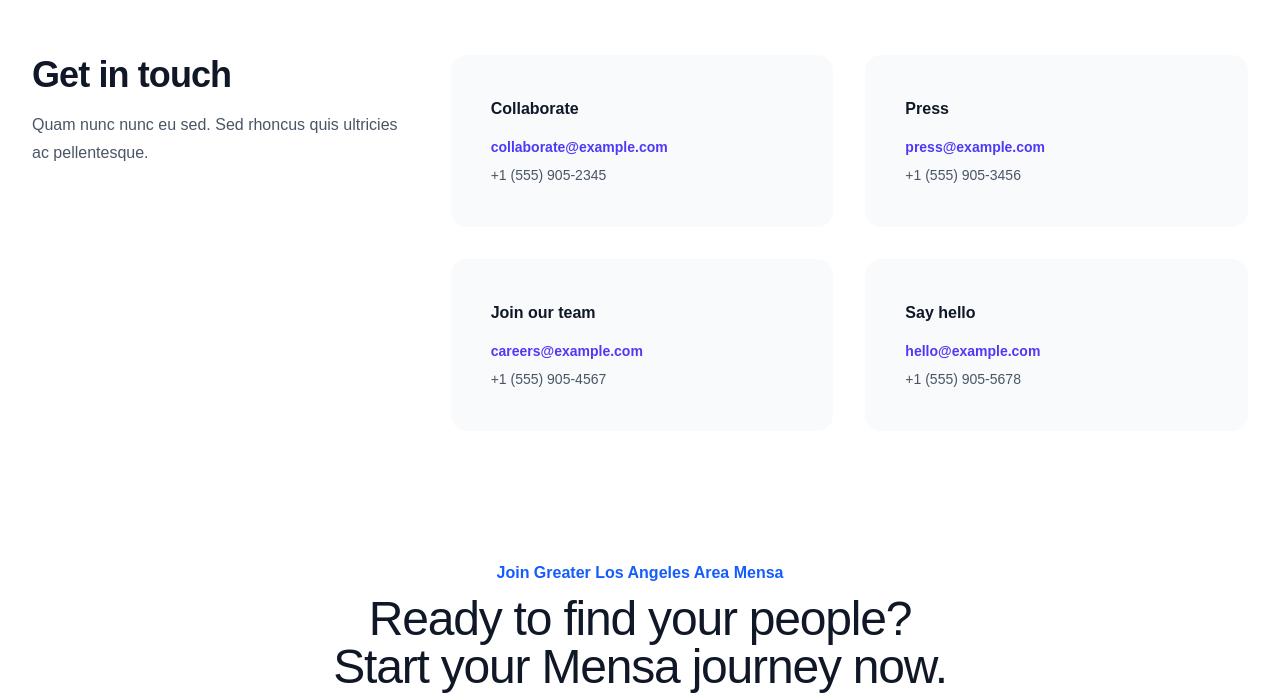
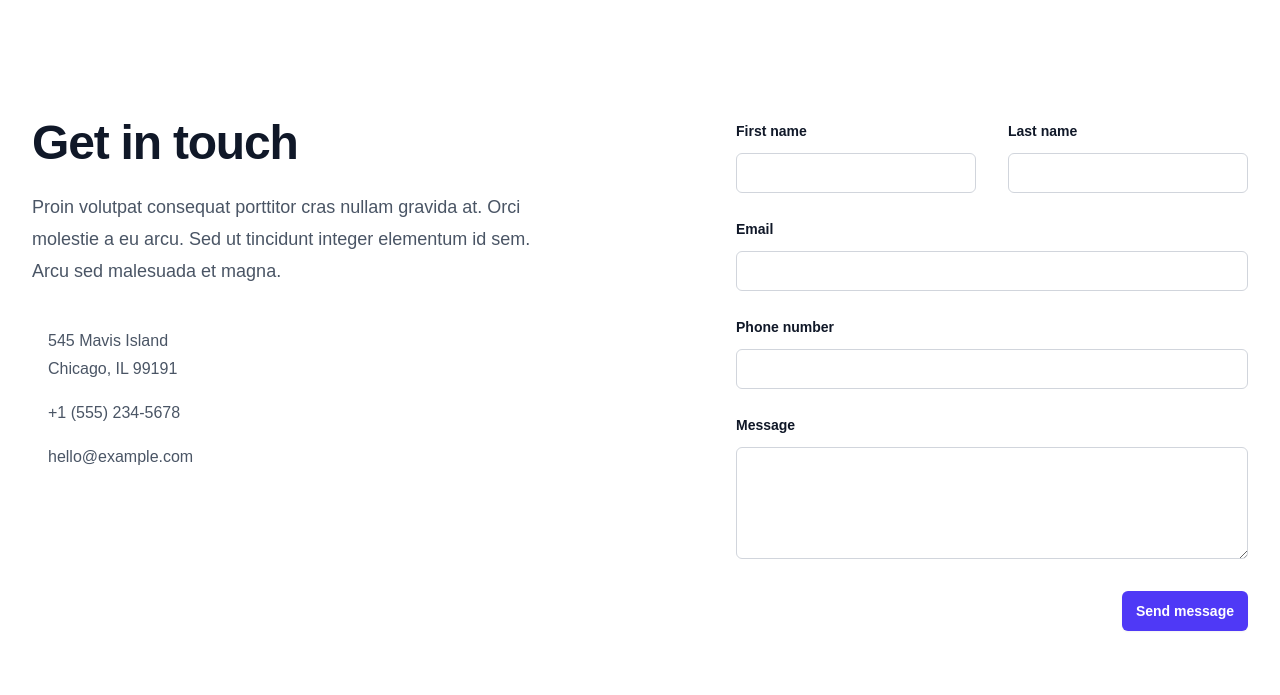
Before and after one commit to anreyw/glaam-web, a Next.js app: page / in a window 1280 px wide. Shown: the part 2529-3224 px from the top of the page. Built offline with nearby package versions, Linux system fonts and the light colour scheme; a web font is replaced by a local one.

Commit message:
Change Contact component template

```diff
--- a/src/components/Contact.tsx
+++ b/src/components/Contact.tsx
@@ -2,111 +2,161 @@
 
 export default function Contact(): JSX.Element {
   return (
-    <div className="bg-white py-8 sm:py-16 dark:bg-gray-900">
-      <div className="mx-auto max-w-7xl px-6 lg:px-8">
-        <div className="mx-auto max-w-2xl divide-y divide-gray-100 lg:mx-0 lg:max-w-none dark:divide-white/10">
-          <div className="grid grid-cols-1 gap-10 py-16 lg:grid-cols-3">
-            <div>
-              <h2 className="text-4xl font-semibold tracking-tight text-pretty text-gray-900 dark:text-white">
+    <div className="relative isolate bg-white dark:bg-gray-900">
+      <div className="mx-auto grid max-w-7xl grid-cols-1 lg:grid-cols-2">
+        <div className="relative px-6 pt-24 pb-20 sm:pt-32 lg:static lg:px-8 lg:py-48">
+          <div className="mx-auto max-w-xl lg:mx-0 lg:max-w-lg">
+            <h2 className="text-4xl font-semibold tracking-tight text-pretty text-gray-900 sm:text-5xl dark:text-white">
               Get in touch
             </h2>
-              <p className="mt-4 text-base/7 text-gray-600 dark:text-gray-400">
-                Quam nunc nunc eu sed. Sed rhoncus quis ultricies ac
-                pellentesque.
+            <p className="mt-6 text-lg/8 text-gray-600 dark:text-gray-400">
+              Proin volutpat consequat porttitor cras nullam gravida at. Orci
+              molestie a eu arcu. Sed ut tincidunt integer elementum id sem.
+              Arcu sed malesuada et magna.
             </p>
+            <dl className="mt-10 space-y-4 text-base/7 text-gray-600 dark:text-gray-300">
+              <div className="flex gap-x-4">
+                <dt className="flex-none">
+                  <span className="sr-only">Address</span>
+                </dt>
+                <dd>
+                  545 Mavis Island
+                  <br />
+                  Chicago, IL 99191
+                </dd>
               </div>
-            <div className="grid grid-cols-1 gap-6 sm:grid-cols-2 lg:col-span-2 lg:gap-8">
-              <div className="rounded-2xl bg-gray-50 p-10 dark:bg-gray-800/50">
-                <h3 className="text-base/7 font-semibold text-gray-900 dark:text-white">
-                  Collaborate
-                </h3>
-                <dl className="mt-3 space-y-1 text-sm/6 text-gray-600 dark:text-gray-400">
-                  <div>
-                    <dt className="sr-only">Email</dt>
+              <div className="flex gap-x-4">
+                <dt className="flex-none">
+                  <span className="sr-only">Telephone</span>
+                </dt>
                 <dd>
                   <a
-                        href="mailto:collaborate@example.com"
-                        className="font-semibold text-indigo-600 dark:text-indigo-400"
+                    href="tel:+1 (555) 234-5678"
+                    className="hover:text-gray-900 dark:hover:text-white"
                   >
-                        collaborate@example.com
+                    +1 (555) 234-5678
                   </a>
                 </dd>
               </div>
-                  <div className="mt-1">
-                    <dt className="sr-only">Phone number</dt>
-                    <dd>+1 (555) 905-2345</dd>
-                  </div>
-                </dl>
-              </div>
-              <div className="rounded-2xl bg-gray-50 p-10 dark:bg-gray-800/50">
-                <h3 className="text-base/7 font-semibold text-gray-900 dark:text-white">
-                  Press
-                </h3>
-                <dl className="mt-3 space-y-1 text-sm/6 text-gray-600 dark:text-gray-400">
-                  <div>
-                    <dt className="sr-only">Email</dt>
-                    <dd>
-                      <a
-                        href="mailto:press@example.com"
-                        className="font-semibold text-indigo-600 dark:text-indigo-400"
-                      >
-                        press@example.com
-                      </a>
-                    </dd>
-                  </div>
-                  <div className="mt-1">
-                    <dt className="sr-only">Phone number</dt>
-                    <dd>+1 (555) 905-3456</dd>
-                  </div>
-                </dl>
-              </div>
-              <div className="rounded-2xl bg-gray-50 p-10 dark:bg-gray-800/50">
-                <h3 className="text-base/7 font-semibold text-gray-900 dark:text-white">
-                  Join our team
-                </h3>
-                <dl className="mt-3 space-y-1 text-sm/6 text-gray-600 dark:text-gray-400">
-                  <div>
-                    <dt className="sr-only">Email</dt>
-                    <dd>
-                      <a
-                        href="mailto:careers@example.com"
-                        className="font-semibold text-indigo-600 dark:text-indigo-400"
-                      >
-                        careers@example.com
-                      </a>
-                    </dd>
-                  </div>
-                  <div className="mt-1">
-                    <dt className="sr-only">Phone number</dt>
-                    <dd>+1 (555) 905-4567</dd>
-                  </div>
-                </dl>
-              </div>
-              <div className="rounded-2xl bg-gray-50 p-10 dark:bg-gray-800/50">
-                <h3 className="text-base/7 font-semibold text-gray-900 dark:text-white">
-                  Say hello
-                </h3>
-                <dl className="mt-3 space-y-1 text-sm/6 text-gray-600 dark:text-gray-400">
-                  <div>
-                    <dt className="sr-only">Email</dt>
+              <div className="flex gap-x-4">
+                <dt className="flex-none">
+                  <span className="sr-only">Email</span>
+                </dt>
                 <dd>
                   <a
                     href="mailto:hello@example.com"
-                        className="font-semibold text-indigo-600 dark:text-indigo-400"
+                    className="hover:text-gray-900 dark:hover:text-white"
                   >
                     hello@example.com
                   </a>
                 </dd>
               </div>
-                  <div className="mt-1">
-                    <dt className="sr-only">Phone number</dt>
-                    <dd>+1 (555) 905-5678</dd>
-                  </div>
             </dl>
           </div>
         </div>
+        <form
+          action="#"
+          method="POST"
+          className="px-6 pt-20 pb-24 sm:pb-32 lg:px-8 lg:py-48"
+        >
+          <div className="mx-auto max-w-xl lg:mr-0 lg:max-w-lg">
+            <div className="grid grid-cols-1 gap-x-8 gap-y-6 sm:grid-cols-2">
+              <div>
+                <label
+                  htmlFor="first-name"
+                  className="block text-sm/6 font-semibold text-gray-900 dark:text-white"
+                >
+                  First name
+                </label>
+                <div className="mt-2.5">
+                  <input
+                    id="first-name"
+                    name="first-name"
+                    type="text"
+                    autoComplete="given-name"
+                    className="block w-full rounded-md bg-white px-3.5 py-2 text-base text-gray-900 outline-1 -outline-offset-1 outline-gray-300 placeholder:text-gray-400 focus:outline-2 focus:-outline-offset-2 focus:outline-indigo-600 dark:bg-white/5 dark:text-white dark:outline-white/10 dark:placeholder:text-gray-500 dark:focus:outline-indigo-500"
+                  />
                 </div>
               </div>
+              <div>
+                <label
+                  htmlFor="last-name"
+                  className="block text-sm/6 font-semibold text-gray-900 dark:text-white"
+                >
+                  Last name
+                </label>
+                <div className="mt-2.5">
+                  <input
+                    id="last-name"
+                    name="last-name"
+                    type="text"
+                    autoComplete="family-name"
+                    className="block w-full rounded-md bg-white px-3.5 py-2 text-base text-gray-900 outline-1 -outline-offset-1 outline-gray-300 placeholder:text-gray-400 focus:outline-2 focus:-outline-offset-2 focus:outline-indigo-600 dark:bg-white/5 dark:text-white dark:outline-white/10 dark:placeholder:text-gray-500 dark:focus:outline-indigo-500"
+                  />
+                </div>
+              </div>
+              <div className="sm:col-span-2">
+                <label
+                  htmlFor="email"
+                  className="block text-sm/6 font-semibold text-gray-900 dark:text-white"
+                >
+                  Email
+                </label>
+                <div className="mt-2.5">
+                  <input
+                    id="email"
+                    name="email"
+                    type="email"
+                    autoComplete="email"
+                    className="block w-full rounded-md bg-white px-3.5 py-2 text-base text-gray-900 outline-1 -outline-offset-1 outline-gray-300 placeholder:text-gray-400 focus:outline-2 focus:-outline-offset-2 focus:outline-indigo-600 dark:bg-white/5 dark:text-white dark:outline-white/10 dark:placeholder:text-gray-500 dark:focus:outline-indigo-500"
+                  />
+                </div>
+              </div>
+              <div className="sm:col-span-2">
+                <label
+                  htmlFor="phone-number"
+                  className="block text-sm/6 font-semibold text-gray-900 dark:text-white"
+                >
+                  Phone number
+                </label>
+                <div className="mt-2.5">
+                  <input
+                    id="phone-number"
+                    name="phone-number"
+                    type="tel"
+                    autoComplete="tel"
+                    className="block w-full rounded-md bg-white px-3.5 py-2 text-base text-gray-900 outline-1 -outline-offset-1 outline-gray-300 placeholder:text-gray-400 focus:outline-2 focus:-outline-offset-2 focus:outline-indigo-600 dark:bg-white/5 dark:text-white dark:outline-white/10 dark:placeholder:text-gray-500 dark:focus:outline-indigo-500"
+                  />
+                </div>
+              </div>
+              <div className="sm:col-span-2">
+                <label
+                  htmlFor="message"
+                  className="block text-sm/6 font-semibold text-gray-900 dark:text-white"
+                >
+                  Message
+                </label>
+                <div className="mt-2.5">
+                  <textarea
+                    id="message"
+                    name="message"
+                    rows={4}
+                    className="block w-full rounded-md bg-white px-3.5 py-2 text-base text-gray-900 outline-1 -outline-offset-1 outline-gray-300 placeholder:text-gray-400 focus:outline-2 focus:-outline-offset-2 focus:outline-indigo-600 dark:bg-white/5 dark:text-white dark:outline-white/10 dark:placeholder:text-gray-500 dark:focus:outline-indigo-500"
+                    defaultValue={""}
+                  />
+                </div>
+              </div>
+            </div>
+            <div className="mt-8 flex justify-end">
+              <button
+                type="submit"
+                className="rounded-md bg-indigo-600 px-3.5 py-2.5 text-center text-sm font-semibold text-white shadow-xs hover:bg-indigo-500 focus-visible:outline-2 focus-visible:outline-offset-2 focus-visible:outline-indigo-600 dark:bg-indigo-500 dark:hover:bg-indigo-400 dark:focus-visible:outline-indigo-500"
+              >
+                Send message
+              </button>
+            </div>
+          </div>
+        </form>
       </div>
     </div>
   );
```
Lines whose indentation alone changed are shown as unchanged.
